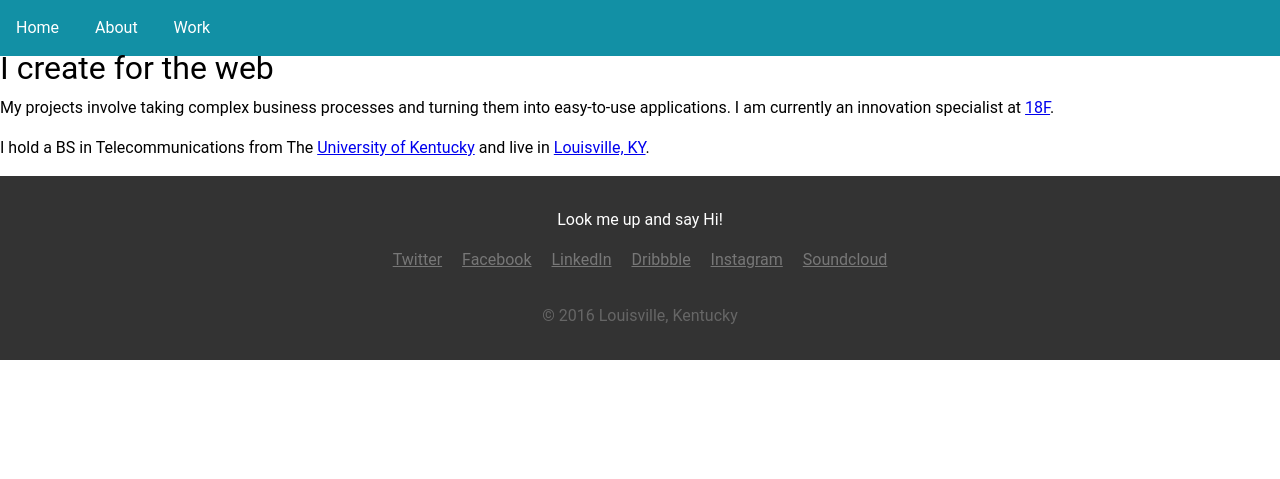
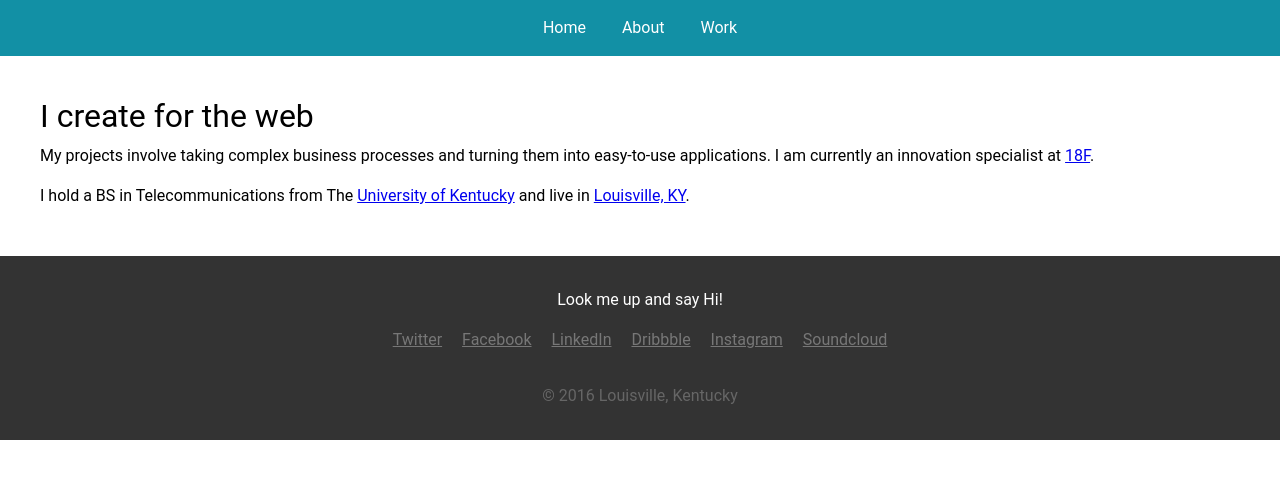
Before and after one commit to line47/line47.github.io, a Jekyll site: the page built from index.md, in a window 1280 px wide. Shown: the top 479 px of the page. Built offline with Jekyll 4.4.1, drawn with Linux system fonts in a browser that asks for light colours.

Commit message:
updating content layout and styles

```diff
--- a/_layouts/default.html
+++ b/_layouts/default.html
@@ -1,9 +1,11 @@
 <!DOCTYPE HTML>
 <html>
   {% include head.html %}
-  <body>
+  <body class="layout-default">
   {% include top-nav.html %}
+  <div class="main-content">
   {{ content }}
+  </div>
   {% include footer.html %}
   </body>
 </html>
--- a/_sass/base.scss
+++ b/_sass/base.scss
@@ -41,6 +41,7 @@ li {
 
 #top-nav {
     background: #1290a5;
+    text-align: center;
 
     ul {
         margin: 0;
@@ -64,6 +65,13 @@ li {
           background:#333;
         }
     }
+}
+.layout-default {
+
+  .main-content {
+  max-width:1200px;
+  margin:3rem auto;
+  }
 }
 
 footer {
```
